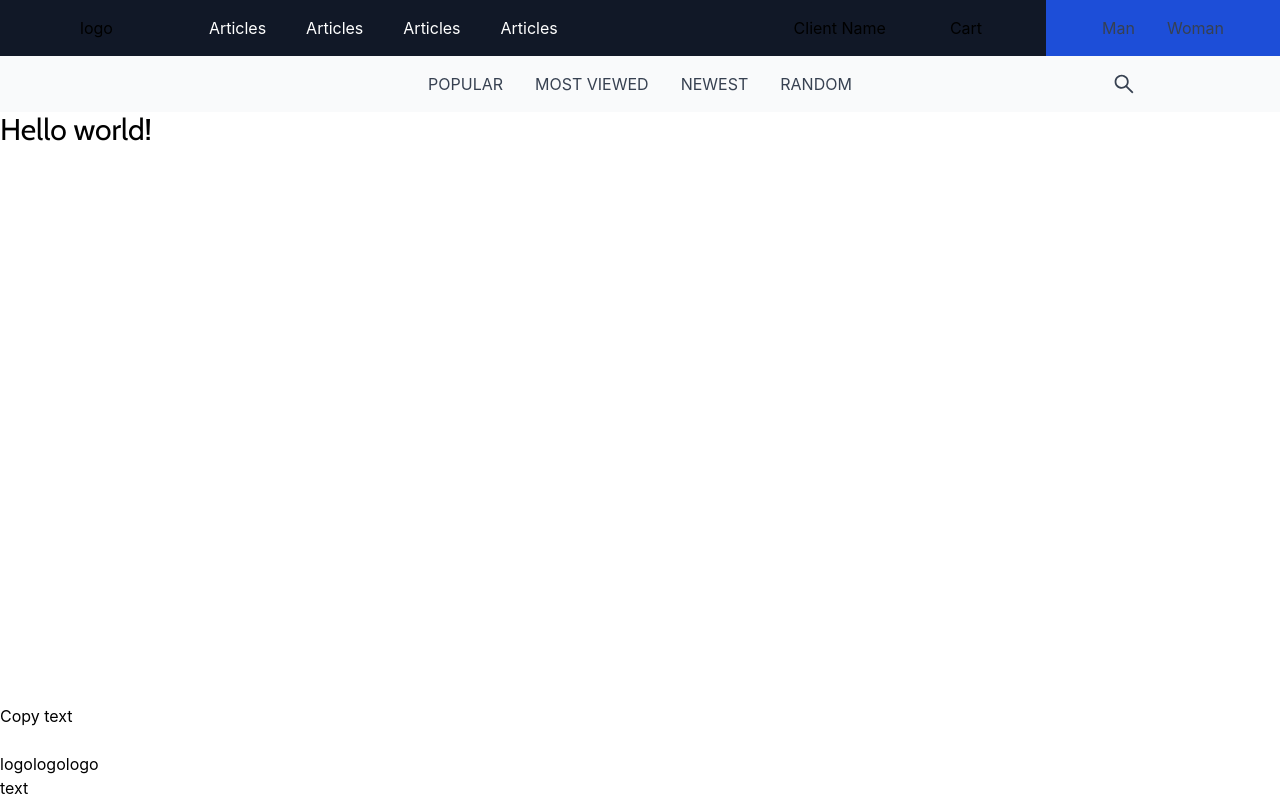
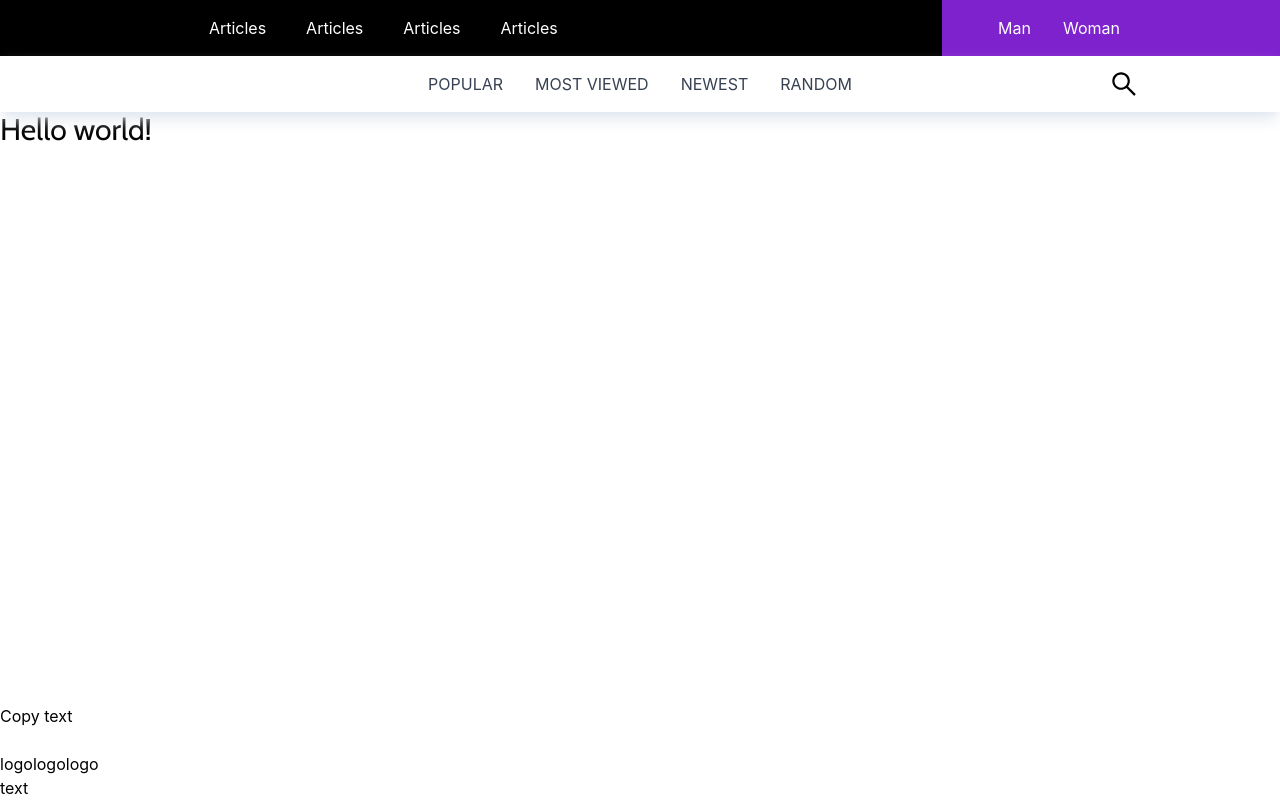
Before and after one commit to LimitingSky/shop-admin, a Next.js app: page / in a window 1280 px wide. Built offline with nearby package versions, Linux system fonts and the light colour scheme.

Commit message:
WIP: search bar

```diff
--- a/components/layout/header/index.tsx
+++ b/components/layout/header/index.tsx
@@ -1,6 +1,6 @@
 export const Nav = () => {
   return (
-    <div className="flex max-h-14 w-full flex-row items-center justify-between bg-gray-900 px-0 py-0">
+    <div className="flex max-h-14 w-full flex-row items-center justify-between bg-black px-0 py-0">
       <div className="flex flex-1 flex-row items-center">
         <div className="mx-20">logo</div>
         <div className="flex flex-1 flex-row text-white">
@@ -19,7 +19,7 @@ export const Nav = () => {
         </div>
       </div>
       <div className="flex flex-1 flex-row items-center justify-end">
-        <div className="flex flex-1 flex-row items-center justify-end mr-8">
+        <div className="flex flex-1 flex-row items-center justify-end mr-16">
           <a className="px-8" href="#">
           Client Name
         </a>
@@ -27,16 +27,16 @@ export const Nav = () => {
           Cart
         </a>
         </div>
-        <div className="bg-blue-700 py-4 px-10">
+        <div className="bg-purple-700 py-4 px-10 text-white pr-36">
           <a
             href="#"
-            className="px-4 py-5 text-gray-700 hover:bg-blue-900 hover:text-white"
+            className="px-4 py-5 hover:bg-blue-900 hover:text-white"
           >
             Man
           </a>
           <a
             href="#"
-            className="px-4 py-5 text-gray-700 hover:bg-blue-900 hover:text-white"
+            className="px-4 py-5 hover:bg-blue-900 hover:text-white"
           >
             Woman
           </a>
--- a/components/layout/header/search.tsx
+++ b/components/layout/header/search.tsx
@@ -2,7 +2,7 @@ import { AiOutlineSearch } from 'react-icons/ai'
 
 export const Search = () => {
     return(
-        <div className="flex bg-gray-50 justify-center items-center px-8 h-14 w-screen relative">
+        <div className="flex bg-white justify-center items-center px-8 h-14 w-screen relative shadow-lg shadow-slate-200">
             <div>
                 <a href="#" className="text-gray-700 uppercase px-4 py-4 hover:text-gray-900">Popular</a>
                 <a href="#" className="text-gray-700 uppercase px-4 py-4 hover:text-gray-900">Most Viewed</a>
@@ -10,7 +10,7 @@ export const Search = () => {
                 <a href="#" className="text-gray-700 uppercase px-4 py-4 hover:text-gray-900">Random</a>
             </div>
             <button className="absolute right-0 top-0 h-14 lg:mr-32 w-14 text-gray-700 hover:text-white hover:bg-black flex items-center justify-center">
-                <AiOutlineSearch className='text-2xl font-bold' />
+                <AiOutlineSearch className='text-3xl font-bold text-black' />
             </button>
         </div>
     )
--- a/tailwind.config.js
+++ b/tailwind.config.js
@@ -1,5 +1,6 @@
 /** @type {import('tailwindcss').Config} */
 module.exports = {
+  darkMode: 'class',
     content: [
     "./app/**/*.{js,ts,jsx,tsx}",
     "./pages/**/*.{js,ts,jsx,tsx}",
```
